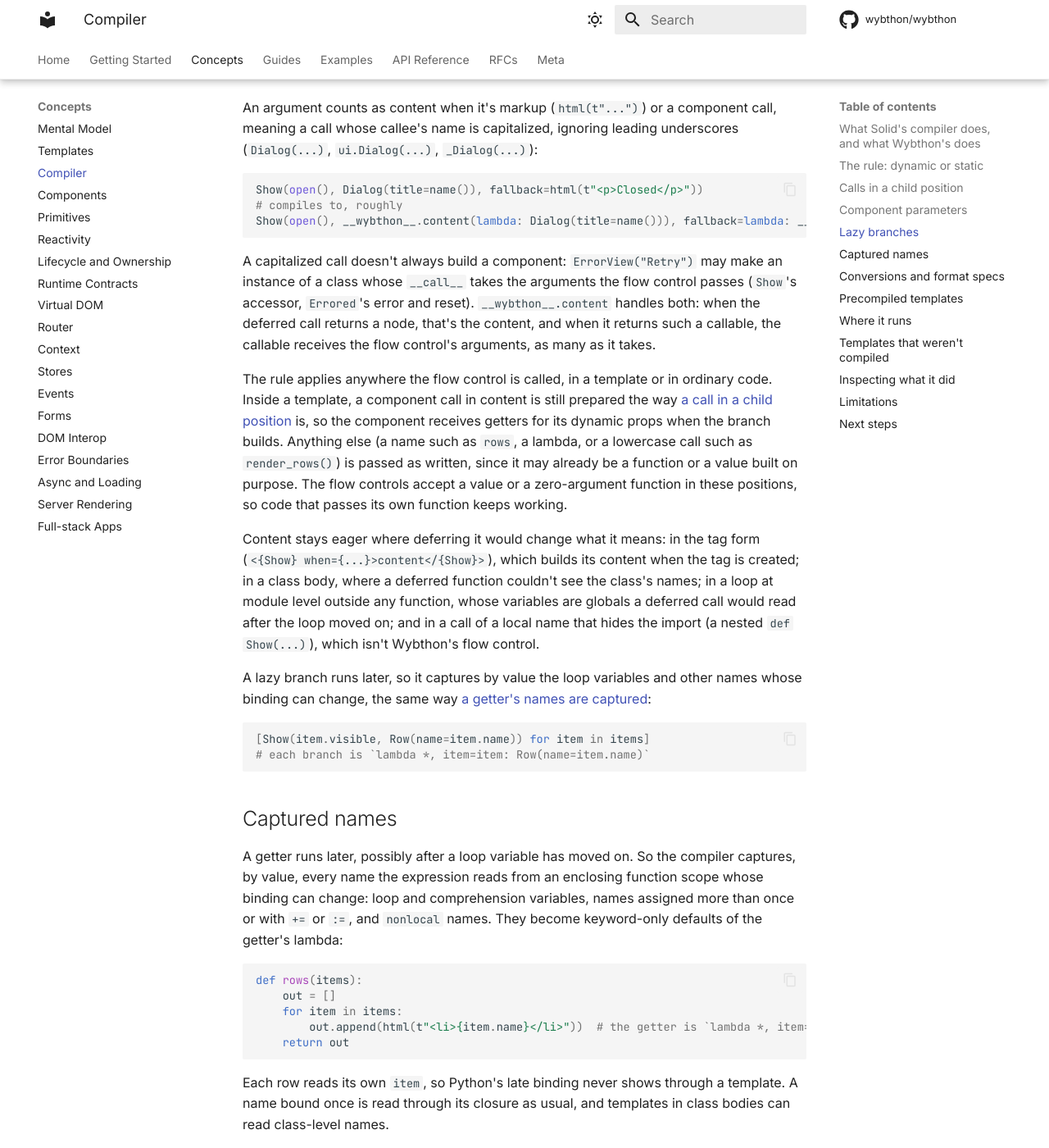
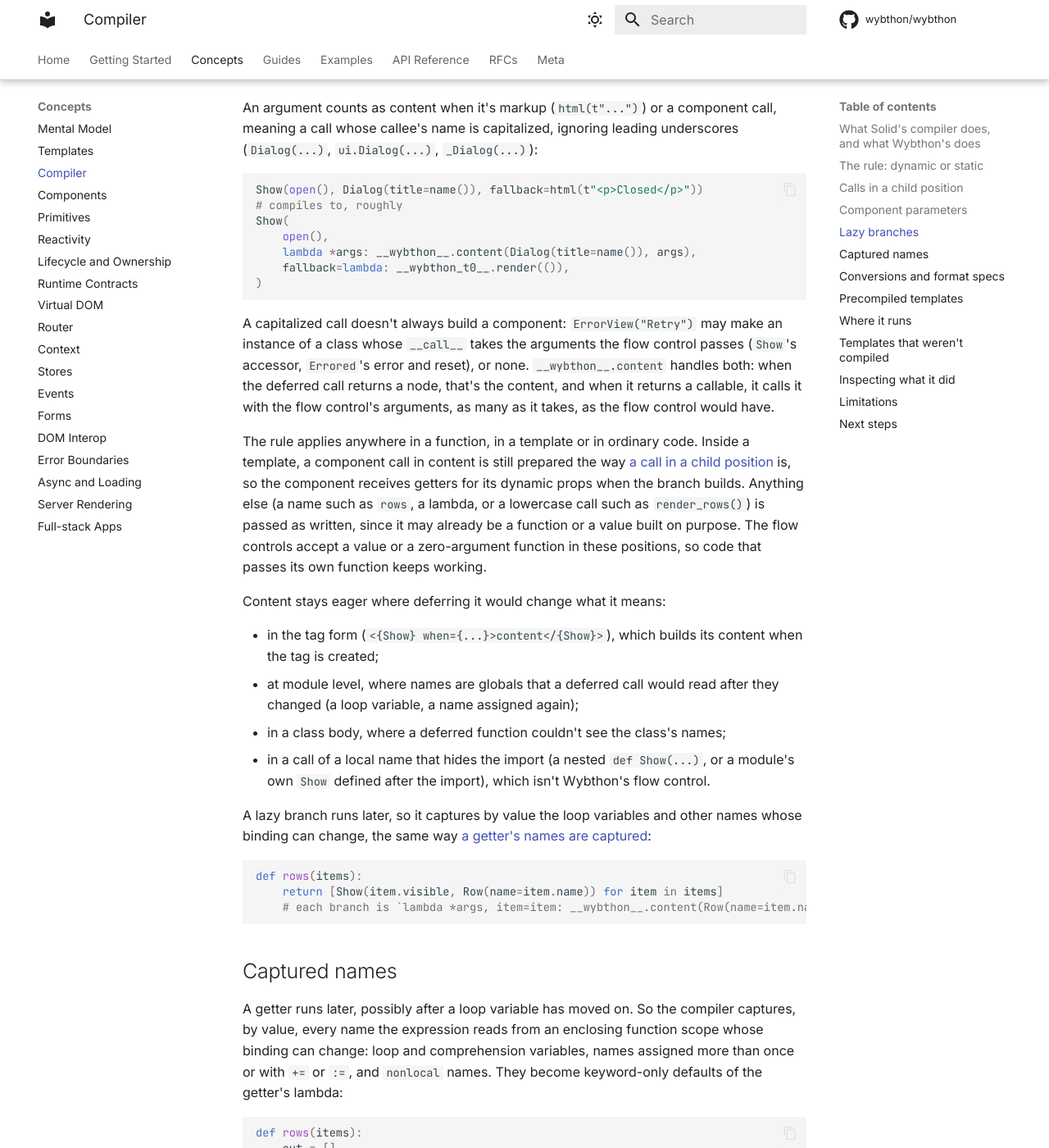
Before and after one commit to wybthon/wybthon, an MkDocs documentation site: the page built from docs/concepts/compiler.md, in a window 1280 px wide and 1400 px high, scrolled down 5677 px. Shown: the whole window at 82% size. Built offline with MkDocs 1.6.1 and Material for MkDocs 9.7.7, drawn with Linux system fonts in a browser that asks for light colours; comment, search, counter and statistics services are not loaded.

Commit message:
fix(compiler,component): address third review of engine v10

````diff
--- a/docs/concepts/compiler.md
+++ b/docs/concepts/compiler.md
@@ -137,20 +137,30 @@ An argument counts as content when it's markup (`html(t"...")`) or a component c
 ```python
 Show(open(), Dialog(title=name()), fallback=html(t"<p>Closed</p>"))
 # compiles to, roughly
-Show(open(), __wybthon__.content(lambda: Dialog(title=name())), fallback=lambda: __wybthon_t0__.render(()))
+Show(
+    open(),
+    lambda *args: __wybthon__.content(Dialog(title=name()), args),
+    fallback=lambda: __wybthon_t0__.render(()),
+)
 ```
 
-A capitalized call doesn't always build a component: `ErrorView("Retry")` may make an instance of a class whose `__call__` takes the arguments the flow control passes (`Show`'s accessor, `Errored`'s error and reset). `__wybthon__.content` handles both: when the deferred call returns a node, that's the content, and when it returns such a callable, the callable receives the flow control's arguments, as many as it takes.
+A capitalized call doesn't always build a component: `ErrorView("Retry")` may make an instance of a class whose `__call__` takes the arguments the flow control passes (`Show`'s accessor, `Errored`'s error and reset), or none. `__wybthon__.content` handles both: when the deferred call returns a node, that's the content, and when it returns a callable, it calls it with the flow control's arguments, as many as it takes, as the flow control would have.
 
-The rule applies anywhere the flow control is called, in a template or in ordinary code. Inside a template, a component call in content is still prepared the way [a call in a child position](#calls-in-a-child-position) is, so the component receives getters for its dynamic props when the branch builds. Anything else (a name such as `rows`, a lambda, or a lowercase call such as `render_rows()`) is passed as written, since it may already be a function or a value built on purpose. The flow controls accept a value or a zero-argument function in these positions, so code that passes its own function keeps working.
+The rule applies anywhere in a function, in a template or in ordinary code. Inside a template, a component call in content is still prepared the way [a call in a child position](#calls-in-a-child-position) is, so the component receives getters for its dynamic props when the branch builds. Anything else (a name such as `rows`, a lambda, or a lowercase call such as `render_rows()`) is passed as written, since it may already be a function or a value built on purpose. The flow controls accept a value or a zero-argument function in these positions, so code that passes its own function keeps working.
 
-Content stays eager where deferring it would change what it means: in the tag form (`<{Show} when={...}>content</{Show}>`), which builds its content when the tag is created; in a class body, where a deferred function couldn't see the class's names; in a loop at module level outside any function, whose variables are globals a deferred call would read after the loop moved on; and in a call of a local name that hides the import (a nested `def Show(...)`), which isn't Wybthon's flow control.
+Content stays eager where deferring it would change what it means:
+
+- in the tag form (`<{Show} when={...}>content</{Show}>`), which builds its content when the tag is created;
+- at module level, where names are globals that a deferred call would read after they changed (a loop variable, a name assigned again);
+- in a class body, where a deferred function couldn't see the class's names;
+- in a call of a local name that hides the import (a nested `def Show(...)`, or a module's own `Show` defined after the import), which isn't Wybthon's flow control.
 
 A lazy branch runs later, so it captures by value the loop variables and other names whose binding can change, the same way [a getter's names are captured](#captured-names):
 
 ```python
-[Show(item.visible, Row(name=item.name)) for item in items]
-# each branch is `lambda *, item=item: Row(name=item.name)`
+def rows(items):
+    return [Show(item.visible, Row(name=item.name)) for item in items]
+    # each branch is `lambda *args, item=item: __wybthon__.content(Row(name=item.name), args)`
 ```
 
 ## Captured names
````
Also changed, not shown: benchmarks/results/engine-v10.md (+1 -1 lines), docs/guides/authoring-patterns.md (+1 -1 lines), docs/rfcs/0011-engine-v10.md (+3 -3 lines), 5 other files.
